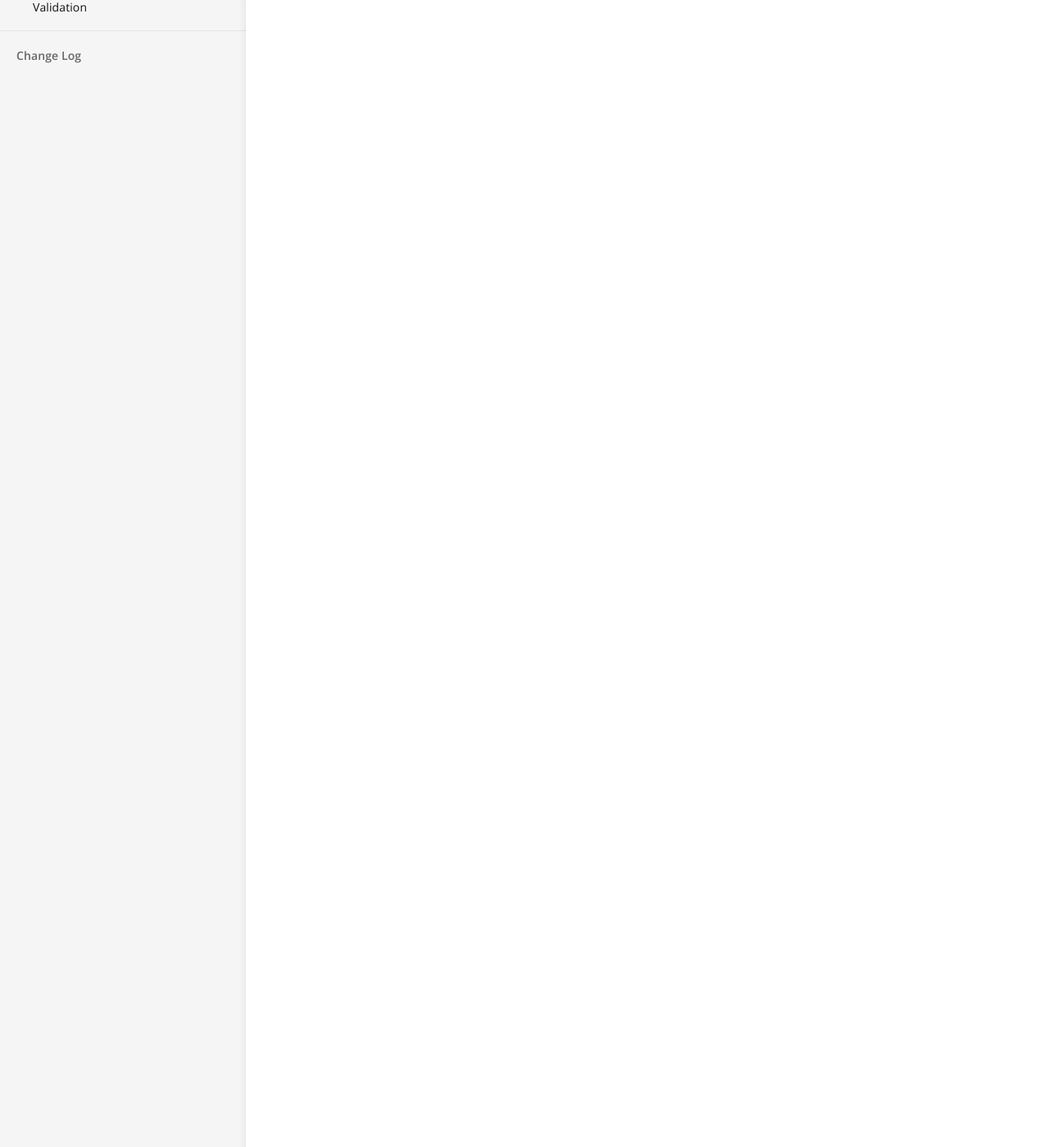
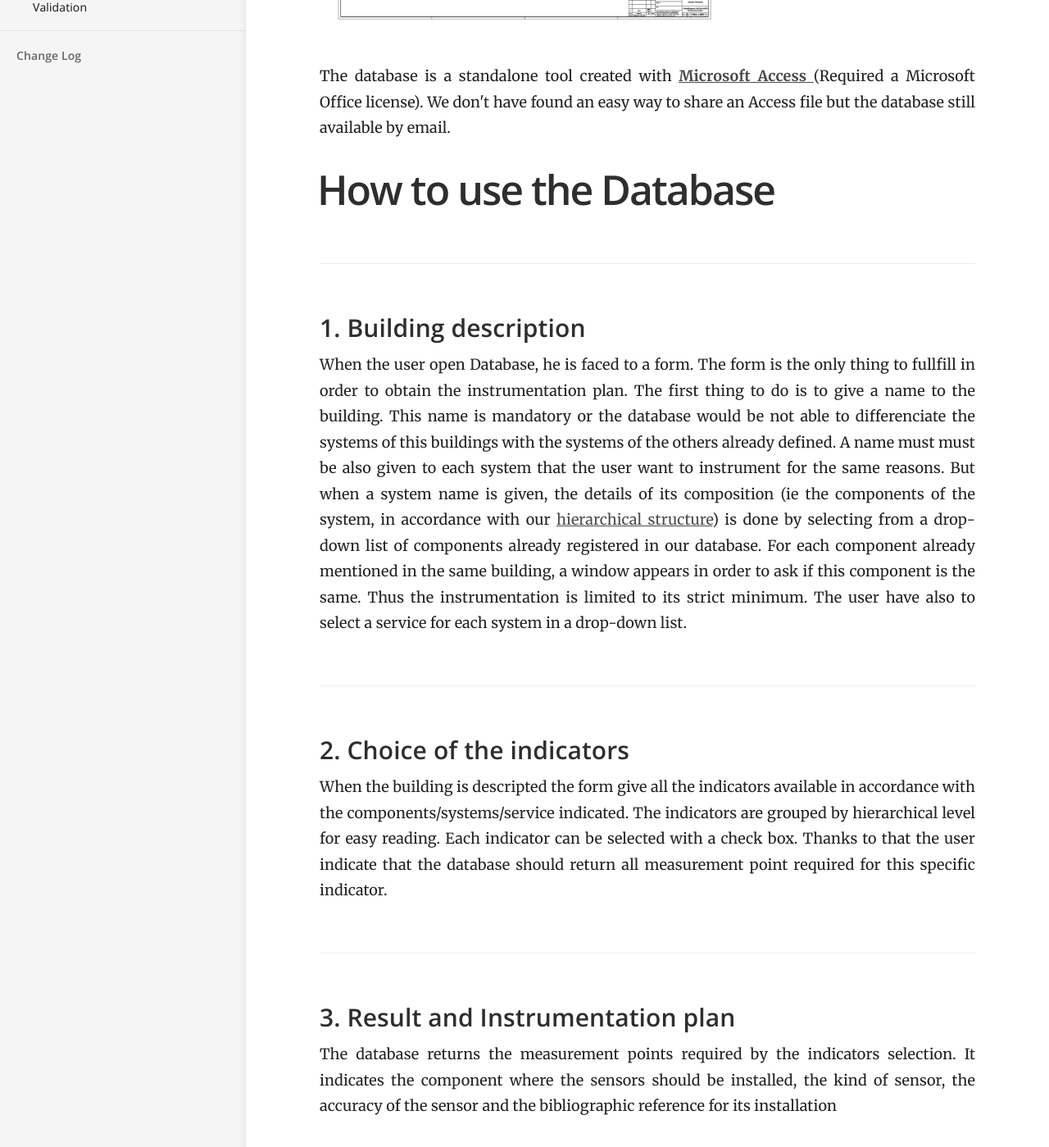
Before and after one commit to locie/comis, a Jekyll site: the page built from _docs/Commissioning/DataBase.md, in a window 1280 px wide and 1400 px high, scrolled down 868 px. Shown: the whole window at 82% size. Built offline with Jekyll 4.4.1, drawn with Linux system fonts in a browser that asks for light colours; some of the changed text lies outside the part shown.

Commit message:
database

```diff
--- a/_docs/Commissioning/DataBase.md
+++ b/_docs/Commissioning/DataBase.md
@@ -3,4 +3,30 @@
 category: Commissionning method
 order: 3
 ---
-<p> balalalala</p>
+
+# A Database for Automated Instrumentation Plans
+
+<p align="justify">
+In the process industry an <strong>Piping and instrumentation diagram (PI&D)</strong> is a detailed diagram wich shows the piping and vessels in a process flow together with the instrumentation and control devices. This section is dedicated to an database tool, so is no question to obtain a flow diagram with, such as with other tools. The database goal is to return the measurement points required for the commissioning method without redundancy and in accordance with description of the building.
+</p>
+
+<img src="P&ID.JPG" alt="standard Piping and instrumentation diagram" style="width: 500px;" align ="middle"/>
+
+<p align="justify"> The database is a standalone tool created with <a href="https://fr.wikipedia.org/wiki/Microsoft_Access"> <b>Microsoft Access</b> </a> (Required a Microsoft Office license). We don't have found an easy way to share an Access file but the database still available by email.</p>
+
+# How to use the Database
+
+### 1. Building description
+
+<p align="justify"> When the user open Database, he is faced to a form. The form is the only thing to fullfill in order to obtain the instrumentation plan. The first thing to do is to give a name to the building. This name is mandatory or the database would be not able to differenciate the systems of this buildings with the systems of the others already defined. A name must must be also given to each system that the user want to instrument for the same reasons. But when a system name is given, the details of its composition (ie the components of the system, in accordance with our <a href="https://locie.github.io/comis/Commissioning/Structure/"> hierarchical structure</a>) is done by selecting from a drop-down list of components already registered in our database. For each component already mentioned in the same building, a window appears in order to ask if this component is the same. Thus the instrumentation is limited to its strict minimum. The user have also to select a service for each system in a drop-down list. </p>
+
+### 2. Choice of the indicators
+
+<p align="justify">
+When the building is descripted the form give all the indicators available in accordance with the components/systems/service indicated. The indicators are grouped by hierarchical level for easy reading. Each indicator can be selected with a check box. Thanks to that the user indicate that the database should return all measurement point required for this specific indicator.
+</p>
+
+### 3. Result and Instrumentation plan
+<p align="justify">
+The database returns the measurement points required by the indicators selection. It indicates the component where the sensors should be installed, the kind of sensor, the accuracy of the sensor and the bibliographic reference for its installation
+</p>
```
Also changed, not shown: _docs/Commissioning/Intrumentation.md (+6 -2 lines), _docs/Commissioning/DataBase/P&ID.JPG (added).
